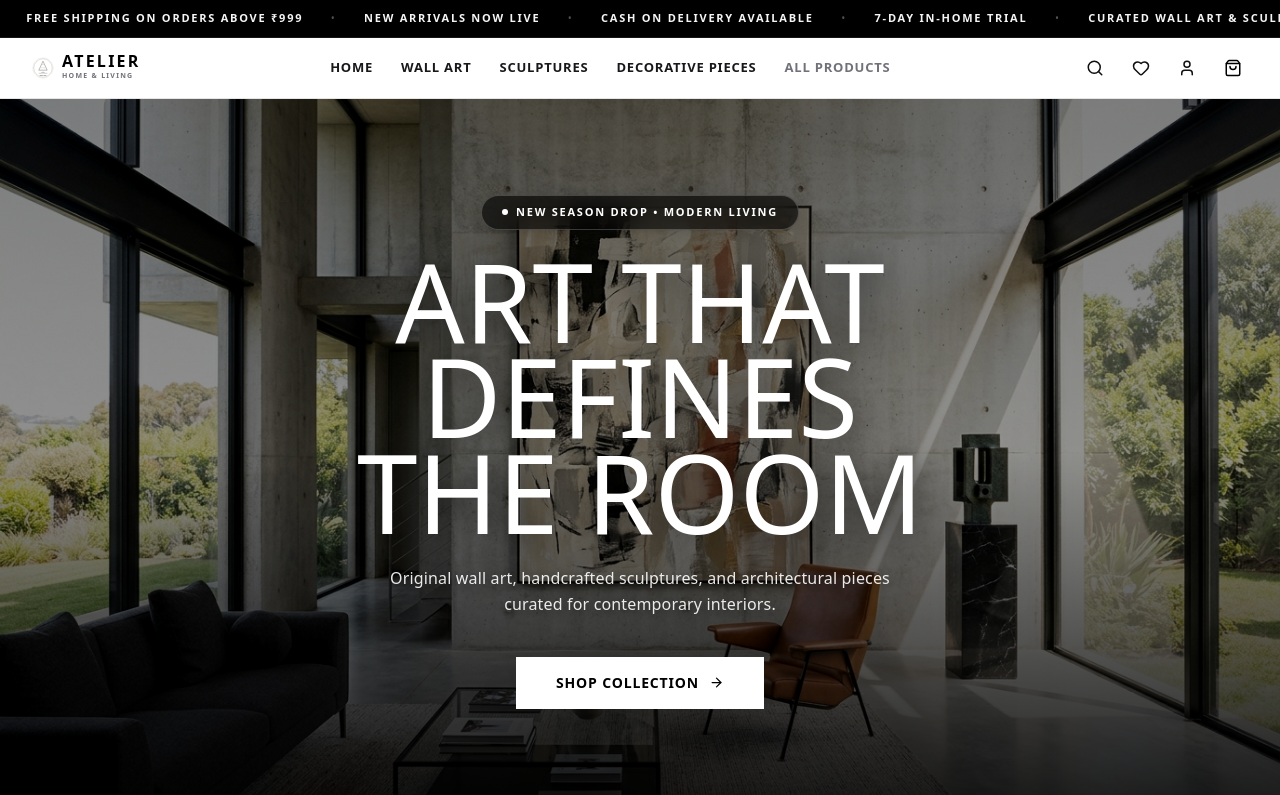
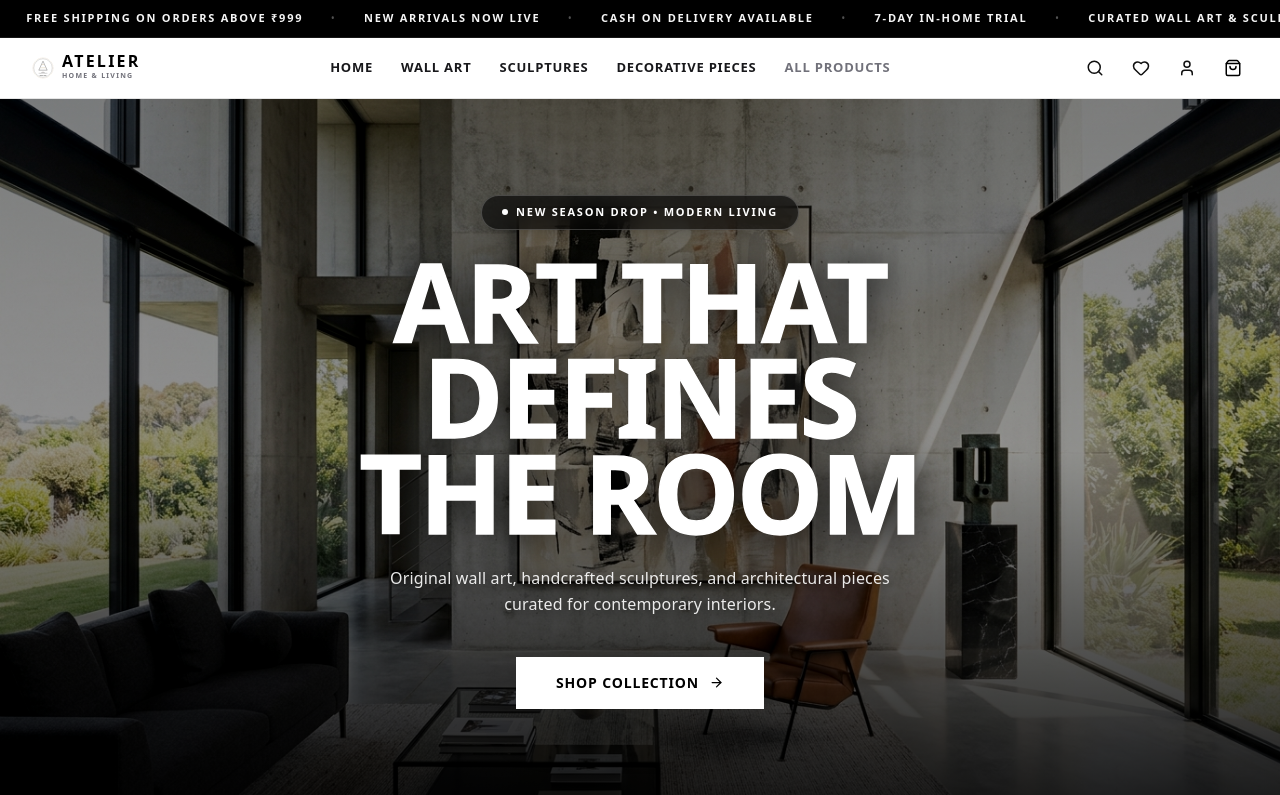
Before and after one commit to Hardik637/Art-ecommerce, a Next.js app: page / in a window 1280 px wide. Shown: the top 795 px of the page. Built offline with nearby package versions, Linux system fonts and the light colour scheme; no server answers.

Commit message:
style: make hero banner font significantly bolder and thicker with font-black and text-stroke

```diff
--- a/public/fonts/fonts.css
+++ b/public/fonts/fonts.css
@@ -4,11 +4,11 @@
    Families: Space Grotesk & Bebas Neue
    ========================================================================== */
 
-/* --- Bebas Neue (Regular 400) --- */
+/* --- Bebas Neue (Regular 400 & Heavy Bold 900) --- */
 @font-face {
   font-family: 'Bebas Neue';
   font-style: normal;
-  font-weight: 400;
+  font-weight: 400 900;
   font-display: swap;
   src: url('/fonts/zorodoor-bebas-neue-latin.woff2') format('woff2'),
        url('/fonts/Bebas-Neue-400-latin.woff2') format('woff2'),
@@ -19,7 +19,7 @@
 @font-face {
   font-family: 'Bebas Neue';
   font-style: normal;
-  font-weight: 400;
+  font-weight: 400 900;
   font-display: swap;
   src: url('/fonts/zorodoor-bebas-neue-latin-ext.woff2') format('woff2');
   unicode-range: U+0100-02BA, U+02BD-02C5, U+02C7-02CC, U+02CE-02D7, U+02DD-02FF, U+0304, U+0308, U+0329, U+1D00-1DBF, U+1E00-1E9F, U+1EF2-1EFF, U+2020, U+20A0-20AB, U+20AD-20C0, U+2113, U+2C60-2C7F, U+A720-A7FF;
--- a/src/app/HomeClient.tsx
+++ b/src/app/HomeClient.tsx
@@ -56,8 +56,8 @@ export default function HomeClient() {
               </span>
             </div>
 
-            {/* Main Campaign Title — Bebas Neue tightly locked at 0.88 line-height with clamp scaling */}
-            <h1 className="font-display text-[clamp(2.85rem,14vw,4.75rem)] sm:text-[clamp(4.25rem,8.5vw,8.5rem)] text-white text-center leading-[0.88] tracking-[0] uppercase mb-4 sm:mb-6 drop-shadow-[0_4px_16px_rgba(0,0,0,0.65)]">
+            {/* Main Campaign Title — Heavy Bold & Thicker Display Typography */}
+            <h1 className="font-display font-black text-[clamp(2.85rem,14vw,4.75rem)] sm:text-[clamp(4.25rem,8.5vw,8.5rem)] text-white text-center leading-[0.88] tracking-tight uppercase mb-4 sm:mb-6 drop-shadow-[0_4px_16px_rgba(0,0,0,0.7)] [-webkit-text-stroke:1.5px_currentColor]">
               Art That Defines <br className="hidden sm:block" />
               The Room
             </h1>
--- a/src/app/fonts.css
+++ b/src/app/fonts.css
@@ -4,11 +4,11 @@
    - Bebas Neue (weight 400) -> display font (large display / hero typography)
    ========================================================================== */
 
-/* Bebas Neue (Regular 400) */
+/* Bebas Neue (Regular 400 & Heavy Bold 900) */
 @font-face {
   font-family: 'Bebas Neue';
   font-style: normal;
-  font-weight: 400;
+  font-weight: 400 900;
   font-display: swap;
   src: url('/fonts/zorodoor-bebas-neue-latin.woff2') format('woff2'),
        url('/fonts/Bebas-Neue-400-latin.woff2') format('woff2'),
@@ -19,7 +19,7 @@
 @font-face {
   font-family: 'Bebas Neue';
   font-style: normal;
-  font-weight: 400;
+  font-weight: 400 900;
   font-display: swap;
   src: url('/fonts/zorodoor-bebas-neue-latin-ext.woff2') format('woff2');
   unicode-range: U+0100-02BA, U+02BD-02C5, U+02C7-02CC, U+02CE-02D7, U+02DD-02FF, U+0304, U+0308, U+0329, U+1D00-1DBF, U+1E00-1E9F, U+1EF2-1EFF, U+2020, U+20A0-20AB, U+20AD-20C0, U+2113, U+2C60-2C7F, U+A720-A7FF;
--- a/src/app/globals.css
+++ b/src/app/globals.css
@@ -49,10 +49,12 @@ body {
 
 .type-hero {
   font-family: var(--font-display);
-  font-weight: 400;
-  letter-spacing: 0;
+  font-weight: 900;
+  -webkit-text-stroke: 1.5px currentColor;
+  letter-spacing: -0.01em;
   line-height: 0.88;
   text-transform: uppercase;
+  font-synthesis: weight;
 }
 
 .type-heading {
--- a/src/fonts/index.ts
+++ b/src/fonts/index.ts
@@ -24,6 +24,11 @@ export const bebasNeue = localFont({
       weight: '400',
       style: 'normal',
     },
+    {
+      path: './zorodoor-bebas-neue-latin.woff2',
+      weight: '900',
+      style: 'normal',
+    },
   ],
   variable: '--font-bebas-neue',
   display: 'swap',
```
